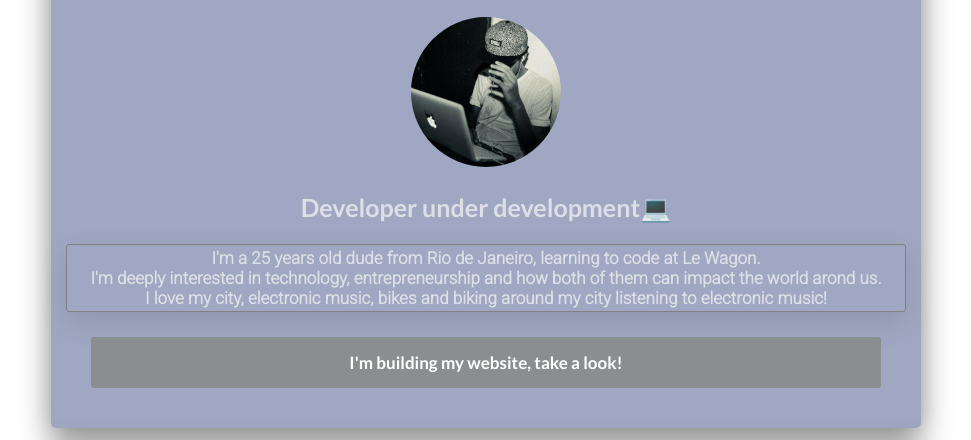
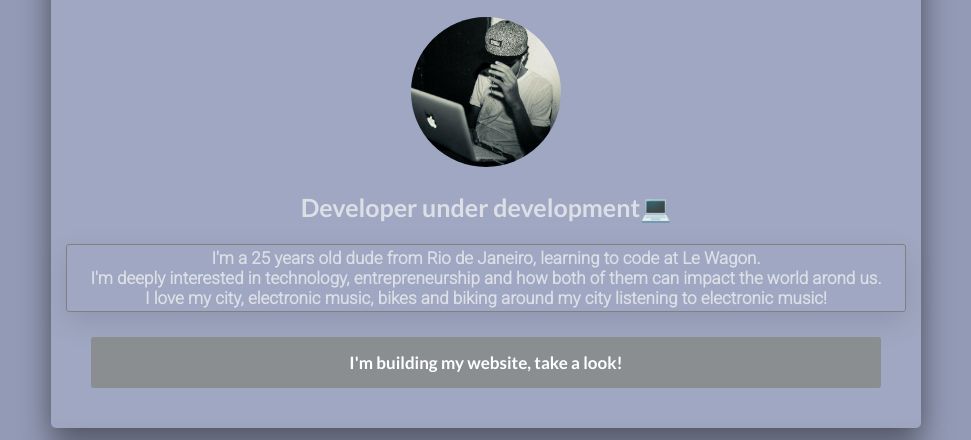
Before and after one commit to filipe-alencar/profile, a plain HTML site: page index.html in a window 1280 px wide. Shown: the part 140-580 px from the top of the page, without its empty margins (154-1125 px from the left). Drawn offline with Linux system fonts and the light colour scheme.

Commit message:
new color change

```diff
--- a/style.css
+++ b/style.css
@@ -2,7 +2,7 @@
 @import url('https://fonts.googleapis.com/css2?family=Roboto:wght@300&display=swap');
 
 body {
-  background: ##939ab5;
+  background: #939ab5;
   color: #dcdfe6;
   font-family: 'Lato';
   font-size: 17px;
```
